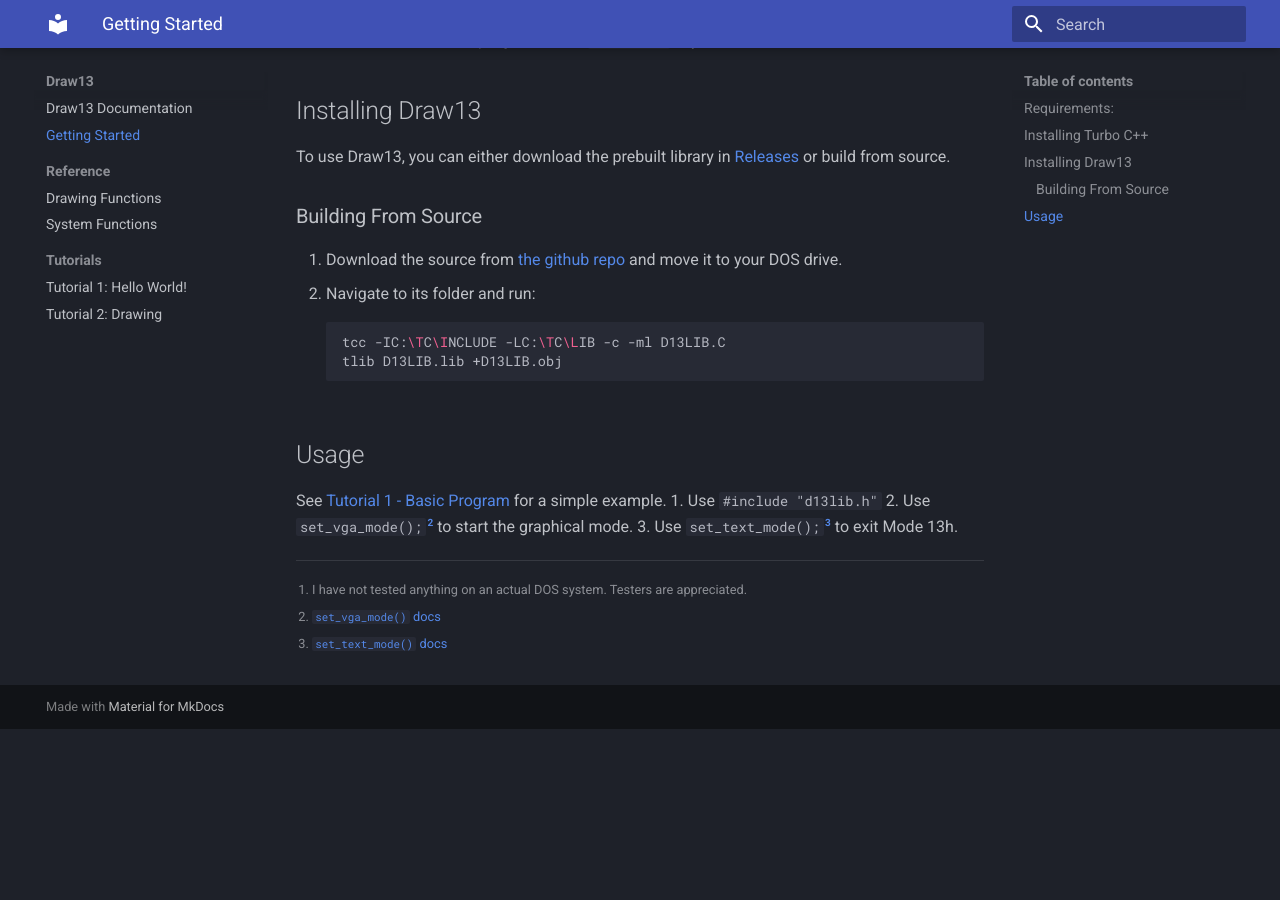
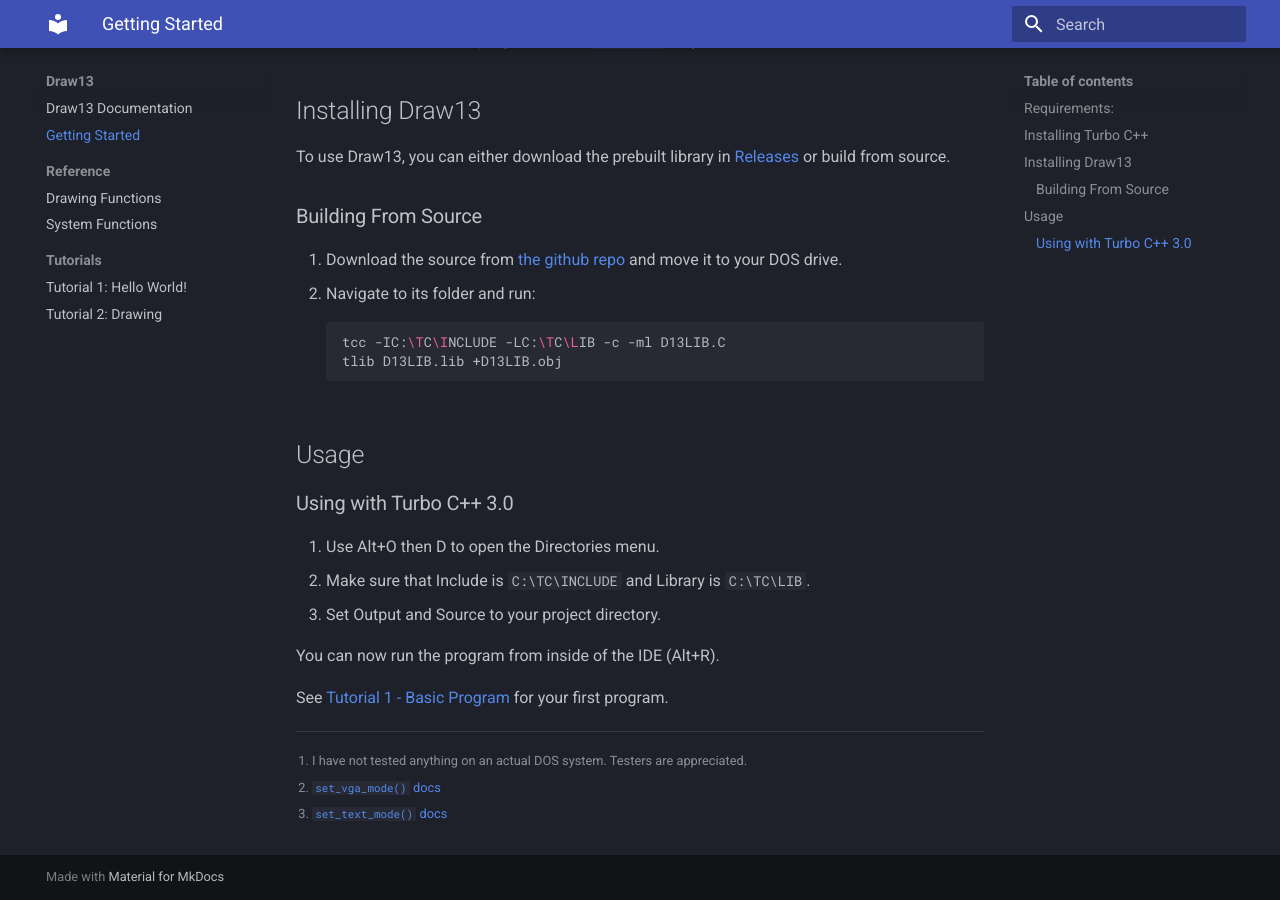
Before and after one commit to goldfishdev/Draw13, an MkDocs documentation site: the page built from docs/getting_started.md, in a window 1280 px wide and 900 px high, scrolled down 1082 px. Built offline with MkDocs 1.6.1 and Material for MkDocs 9.7.7, drawn with Linux system fonts in a browser that asks for light colours; before the commit the page ends 1811 px from its top, so only the background shows below that.

Commit message:
tweaked docs

````diff
--- a/docs/getting_started.md
+++ b/docs/getting_started.md
@@ -1,3 +1,4 @@
+
 # Getting Started
 
 This tutorial is for Linux, so not all instructions will apply to other systems.
@@ -46,10 +47,15 @@ To use Draw13, you can either download the prebuilt library in [Releases](https:
 	```
 
 ## Usage
-See [Tutorial 1 - Basic Program](tutorials/tutorial1.md) for a simple example.
-1. Use `#include "d13lib.h"`
-2. Use `set_vga_mode();`[^2] to start the graphical mode.
-3. Use `set_text_mode();`[^3] to exit Mode 13h.
+
+### Using with Turbo C++ 3.0
+1. Use Alt+O then D to open the Directories menu.
+2. Make sure that Include is `C:\TC\INCLUDE` and Library is `C:\TC\LIB`.
+3. Set Output and Source to your project directory.
+
+You can now run the program from inside of the IDE (Alt+R).
+
+See [Tutorial 1 - Basic Program](tutorials/tutorial1.md) for your first program.
 
  [^1]: I have not tested anything on an actual DOS system. Testers are appreciated.
  [^2]: [`set_vga_mode()` docs](reference/systemfunctions.md#set_vga_mode)
````
Also changed, not shown: docs/reference/drawingfunctions.md (+1 -1 lines), docs/tutorials/tutorial1.md (+3 -3 lines).
